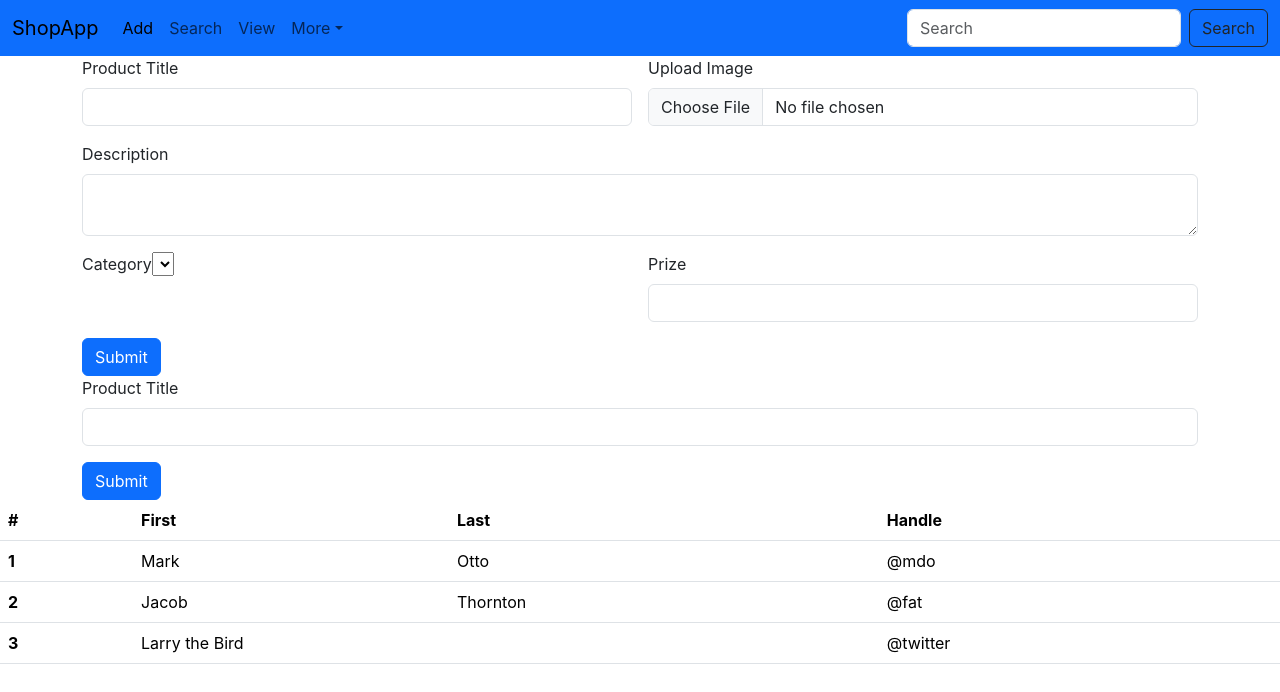
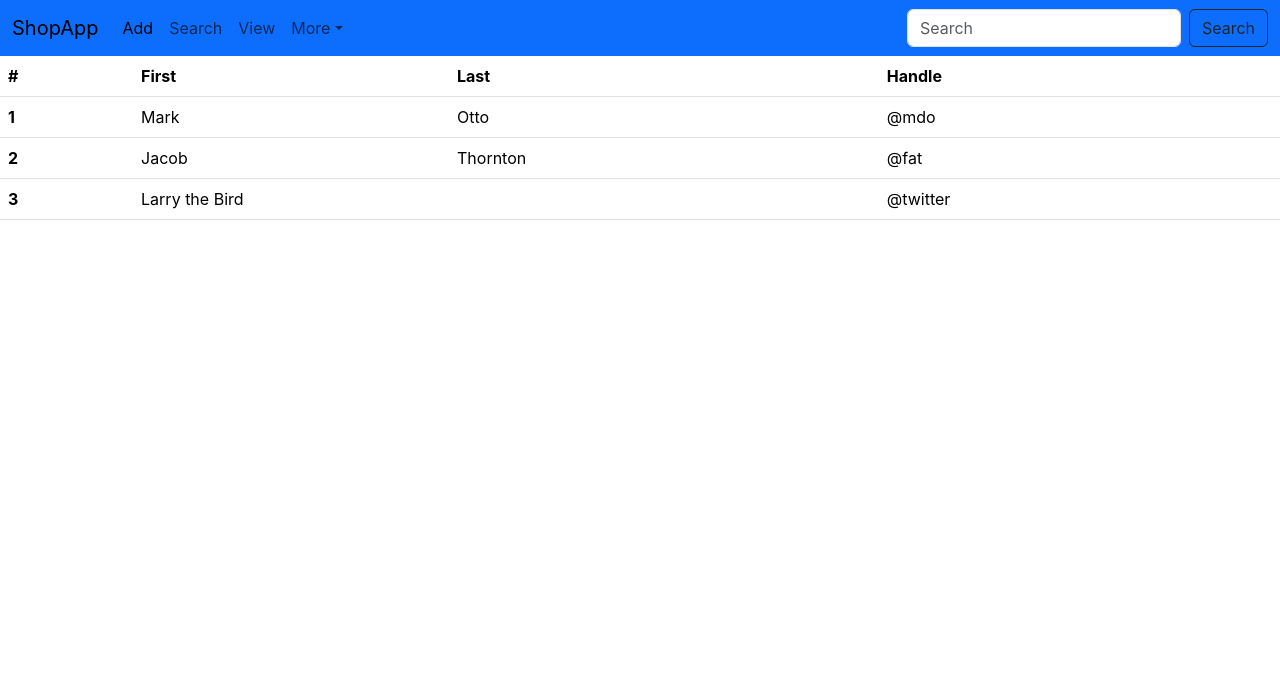
Before and after one commit to Liyo08/Shopping-app-Frontend, a React (Create React App) app: page /view in a window 1280 px wide. Shown: the top 692 px of the page. Built offline with nearby package versions, Linux system fonts and the light colour scheme.

Commit message:
route added

```diff
--- a/package.json
+++ b/package.json
@@ -8,6 +8,7 @@
     "@testing-library/user-event": "^13.5.0",
     "react": "^18.3.1",
     "react-dom": "^18.3.1",
+    "react-router-dom": "^6.24.0",
     "react-scripts": "5.0.1",
     "web-vitals": "^2.1.4"
   },
--- a/src/App.js
+++ b/src/App.js
@@ -4,15 +4,17 @@ import AddProduct from './components/AddProduct';
 import SearchProduct from './components/SearchProduct';
 import ViewProduct from './components/ViewProduct';
 import ProductNavbar from './components/ProductNavbar';
+import { BrowserRouter, Route, Routes } from 'react-router-dom';
 
 function App() {
   return (
-    <div>
-      <ProductNavbar/>
-      <AddProduct/>
-      <SearchProduct/>
-      <ViewProduct/>
-    </div>
+  <BrowserRouter>
+  <Routes>
+    <Route path='/' element={<AddProduct/>}/>
+    <Route path='/search' element={<SearchProduct/>}/>
+    <Route path='/view' element={<ViewProduct/>}/>
+  </Routes>
+  </BrowserRouter>
   );
 }
 
--- a/src/components/AddProduct.jsx
+++ b/src/components/AddProduct.jsx
@@ -1,8 +1,10 @@
 import React from 'react'
+import ProductNavbar from './ProductNavbar'
 
 const AddProduct = () => {
   return (
     <div>
+        <ProductNavbar/>
 <div className="container">
     <div className="row">
         <div className="col col-12 col-sm-12 col-md-12 col-lg-12 col-xl-12 col-xxl-12">
--- a/src/components/ProductNavbar.jsx
+++ b/src/components/ProductNavbar.jsx
@@ -13,13 +13,13 @@ const ProductNavbar = () => {
     <div class="collapse navbar-collapse" id="navbarSupportedContent">
       <ul class="navbar-nav me-auto mb-2 mb-lg-0">
         <li class="nav-item">
-          <a class="nav-link active" aria-current="page" href="#">Add</a>
+          <a class="nav-link active" aria-current="page" href="/">Add</a>
         </li>
         <li class="nav-item">
-          <a class="nav-link" href="#">Search</a>
+          <a class="nav-link" href="/search">Search</a>
         </li>
         <li class="nav-item">
-          <a class="nav-link" href="#">View</a>
+          <a class="nav-link" href="/view">View</a>
         </li>
         <li class="nav-item dropdown">
           <a class="nav-link dropdown-toggle" href="#" role="button" data-bs-toggle="dropdown" aria-expanded="false">
--- a/src/components/SearchProduct.jsx
+++ b/src/components/SearchProduct.jsx
@@ -1,8 +1,10 @@
 import React from 'react'
+import ProductNavbar from './ProductNavbar'
 
 const SearchProduct = () => {
   return (
     <div>
+        <ProductNavbar/>
 <div className="container">
     <div className="row">
         <div className="col col-12 col-sm-12 col-md-12 col-lg-12 col-xl-12 col-xxl-12">
--- a/src/components/ViewProduct.jsx
+++ b/src/components/ViewProduct.jsx
@@ -1,8 +1,10 @@
 import React from 'react'
+import ProductNavbar from './ProductNavbar'
 
 const ViewProduct = () => {
   return (
     <div>
+      <ProductNavbar/>
 
 
 <table class="table">
```
Also changed, not shown: 1 other file (tests, documents, lock files or other folders).
